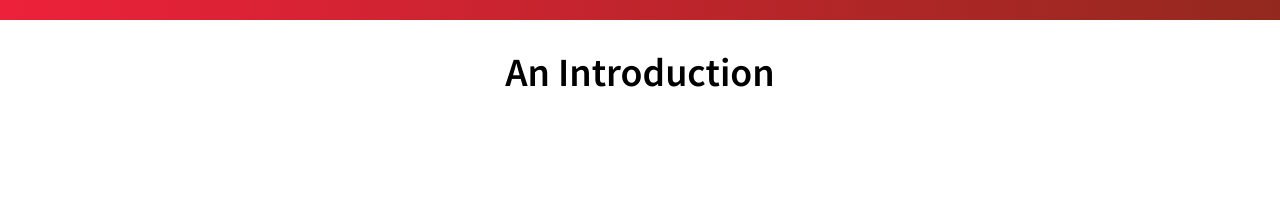
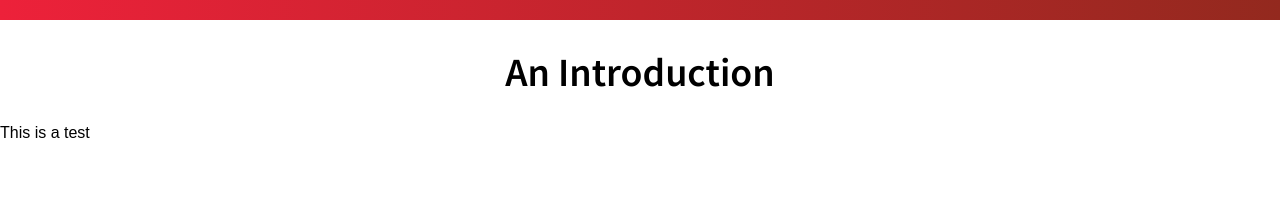
Before and after one commit to theCaiGuy/michaelcaidotcom, a React (Create React App) app: page / in a window 1280 px wide. Shown: the part 780-994 px from the top of the page. Built offline with nearby package versions, Linux system fonts and the light colour scheme.

Commit message:
Testing heroku buildpack

```diff
--- a/src/App.js
+++ b/src/App.js
@@ -19,6 +19,7 @@ class Introduction extends Component {
     return (
       <div class = "Section">
         <h1 class = "Header-text">An Introduction</h1>
+        <p>This is a test</p>
       </div>
     );
   }
```
